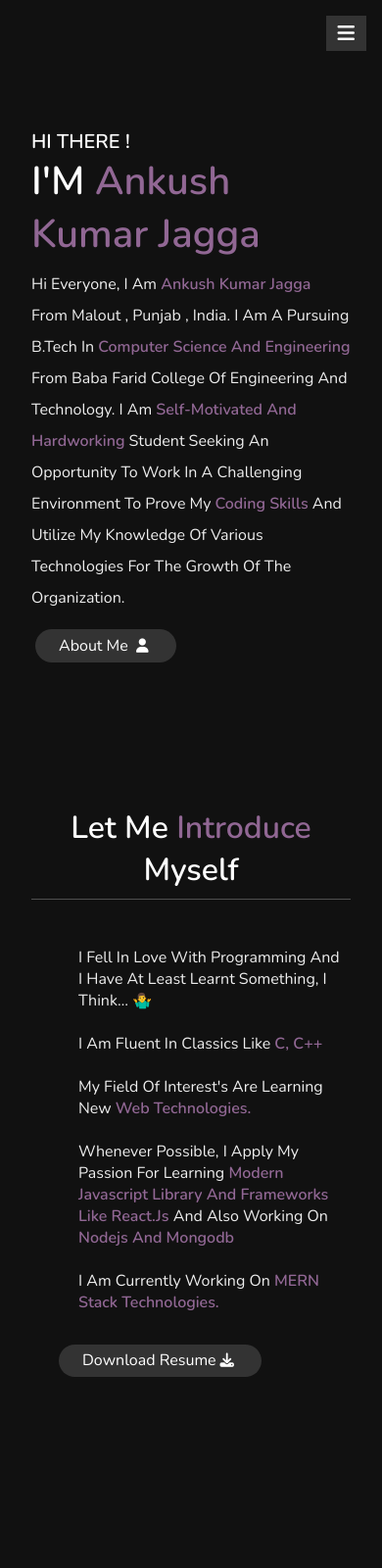
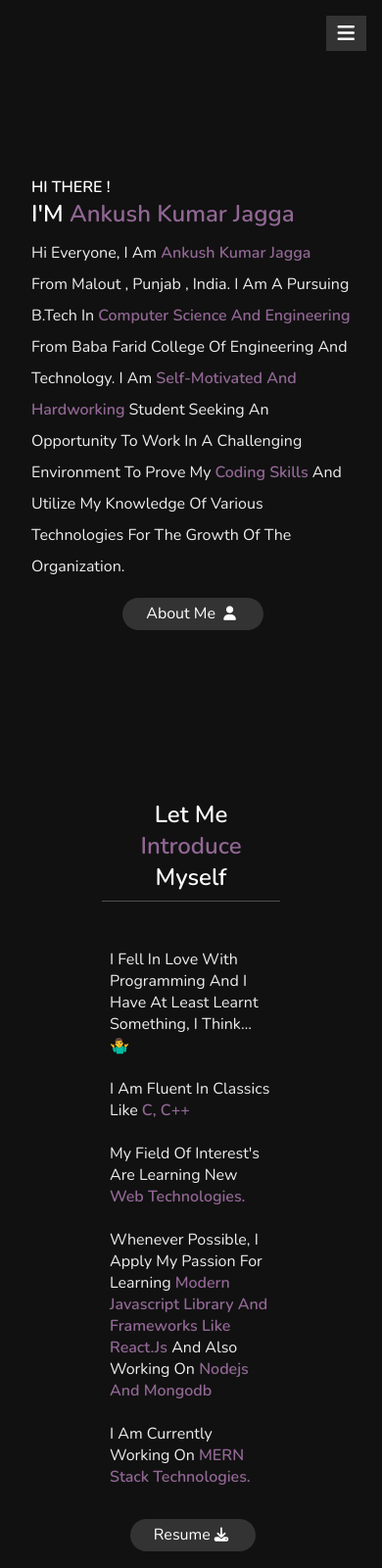
Before and after one commit to Ankushjagga/Portfolio, a plain HTML site: page index.html in a window 390 px wide. Shown: the top 1600 px of the page at 98% size. Drawn offline with nearby package versions, Linux system fonts and the light colour scheme; files whose address does not match are found by name.

Commit message:
responsiveness

```diff
--- a/index.html
+++ b/index.html
@@ -54,7 +54,7 @@
             challenging environment to prove my <span><b>coding skills</b></span> and utilize my knowledge of
             various technologies for the growth of the organization.
         </p>
-        <a href="#about"><button class="btn">about me <i class="fas fa-user"></i></button></a>
+        <a href="#about" class="btn-a"><button class="btn">about me <i class="fas fa-user"></i></button></a>
 
     </section>
 
@@ -90,7 +90,7 @@
                         </b></span>
                 </p>
 
-                <a href="./AnkushKumarJagga.pdf" download><button class="btn">download Resume<i class="fas fa-download"></i> </button></a>
+                <a href="./AnkushKumarJagga.pdf" class="btn-a" download><button class="btn">Resume<i class="fas fa-download"></i> </button></a>
 
             </div>
 
--- a/style.css
+++ b/style.css
@@ -45,7 +45,6 @@ body{
 
 section{
     min-height: 95.6vh;
-    padding:1rem;
 }
 
 .btn{
@@ -196,16 +195,19 @@ header .navbar ul li a:hover{
     flex-wrap: wrap;
     padding:1rem 0;
 }
+.about{
+    padding: 0 10rem;
+}
 
 .about .row .info{
     flex:1 1 48rem;
     padding:2rem 1rem;
-    padding-left: 6rem;
 }
 .infos{
     display: flex;
 gap: 2rem;
 justify-content: center;
+flex-wrap: wrap;
 }
 
 .about .row .info h3{
@@ -312,11 +314,9 @@ justify-content: center;
     flex-wrap: wrap;
     padding:2rem 0;
 }
-#contact{
-    height:60vh
-}
+
 .portfolio .box-container .box{
-    height: 43rem;
+    height: 65vh;
     width: 42rem;
     border-radius: 1rem;
     margin:2rem;
@@ -435,6 +435,11 @@ justify-content: center;
     color: white;
     background-color: black;
     padding: 1.7rem;
+    flex-wrap: wrap;
+    align-items: center;
+}
+.footer>h4{
+    margin: 2rem;
 }
 .foo-connect i{
     padding:  0 1rem;
@@ -532,6 +537,7 @@ justify-content: center;
 
     .heading{
         margin:0 3rem;
+        font-size: 3rem;
     }
 
     .about .row .counter .box{
@@ -549,5 +555,16 @@ justify-content: center;
     .contact .row form{
         margin:3rem 0;
     }
-
+    .home>h3{
+        font-size: 2rem;
+        margin-top: 2rem;
+    }
+    .home>h1{
+        font-size: 3rem;
+    }
+    .btn-a{
+        display: flex;
+        justify-content: center;
+        align-items: center;
+    }
  }
```
